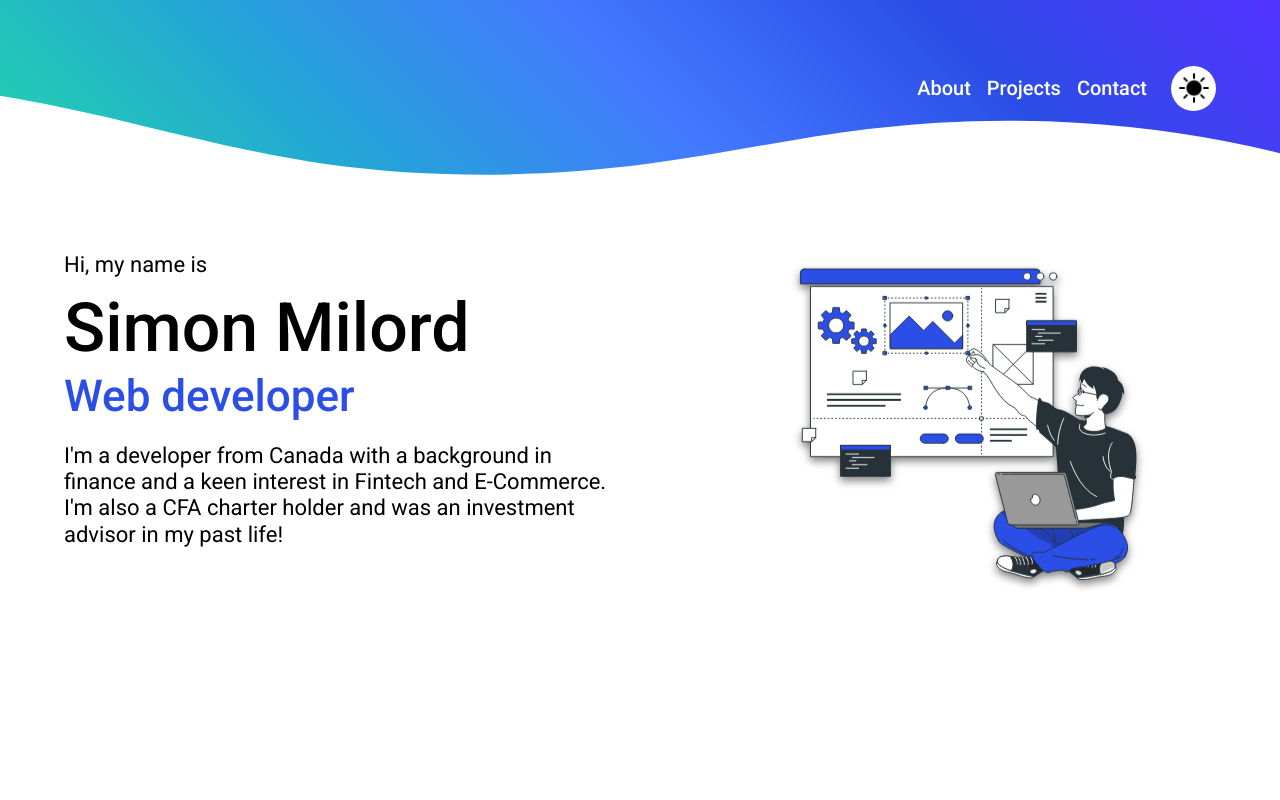
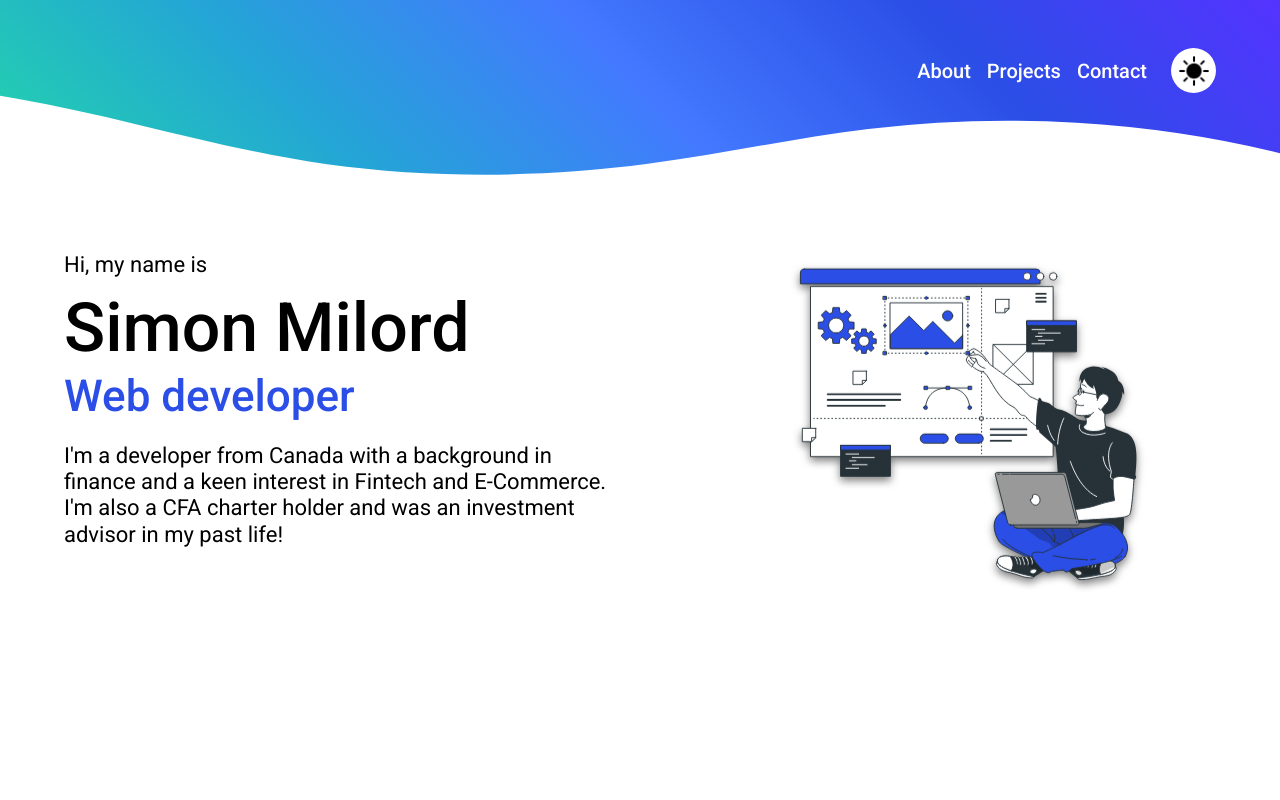
Before and after one commit to SimonMilord/My_Portfolio, a React (Create React App) app: page / in a window 1280 px wide. Shown: the top 800 px of the page. Built offline with nearby package versions, Linux system fonts and the light colour scheme.

Commit message:
fixed header padding

```diff
--- a/src/components/Header/header.jsx
+++ b/src/components/Header/header.jsx
@@ -26,6 +26,7 @@ export default function Header(props) {
           ></path>
         </svg>
       </div>
+      <div className="header-rightBox">
         <div className="header-right">
           <nav className="nav">
             <ul className="nav__list">
@@ -63,6 +64,8 @@ export default function Header(props) {
           </nav>
           <DarkMode getTheme={handleTheme} />
         </div>
+
+      </div>
     </div>
   );
 }
--- a/src/components/Header/header.scss
+++ b/src/components/Header/header.scss
@@ -7,7 +7,6 @@
   height: 18vh;
   margin-bottom: 1rem;
   position: relative;
-  // background-color: $wave-color;
   @include gradient;
   @include tablet {
     height: 22vh;
@@ -59,13 +58,20 @@
     }
   }
 
+  &-rightBox {
+    height: 100%;
+    @include display-flex(row,center,flex-start);
+    position: relative;
+  }
   &-right {
+    // height: 100%;
     @include display-flex(row, center, center);
-    position: absolute;
+    position: relative;
     z-index: 999;
     .nav {
       display: none;
       @include tablet {
+        height: 100%;
         display: flex;
       }
       &__list {
```
Lines whose indentation alone changed are shown as unchanged.
